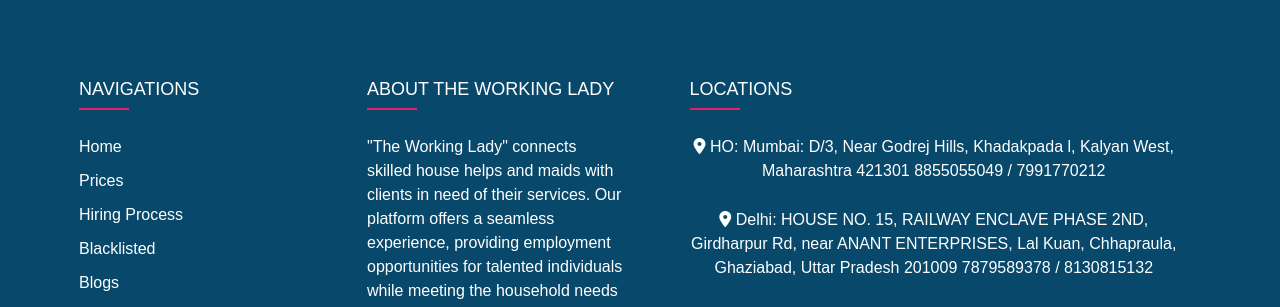
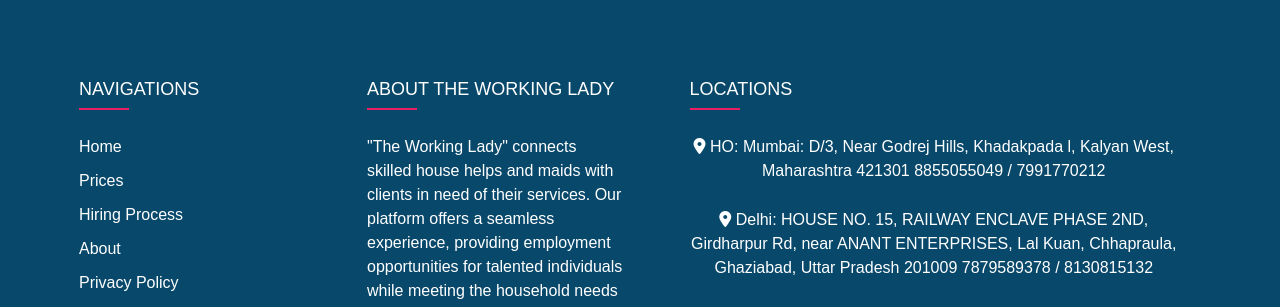
Before and after one commit to Ankit-ICY/The-Working-Lady, a Django app: page /about-us in a window 1280 px wide. Shown: the part 6193-6500 px from the top of the page. Run offline with Django 5.2, Linux system fonts and the light colour scheme; some libraries are stand-ins or nearby versions.

Commit message:
Update about_us.html

```diff
--- a/templates/about_us.html
+++ b/templates/about_us.html
@@ -291,8 +291,6 @@
             <li><a href="{% url 'index' %}">Home</a></li>
             <li><a href="{% url 'pricing_page' %}">Prices</a></li>
             <li><a href="{% url 'steps' %}">Hiring Process</a></li>
-            <li><a href="{% url 'blacklisted' %}">Blacklisted</a></li>
-            <li><a href="{% url 'blogs_page' %}">Blogs</a></li>
             <li><a href="{% url 'about_us' %}">About</a></li>
             <li><a href="{% url 'privacy_policy'%}">privacy policy</a></li>
             <li><a href="{% url 'termsofuse'%}">Terms of Use</a></li>
```
